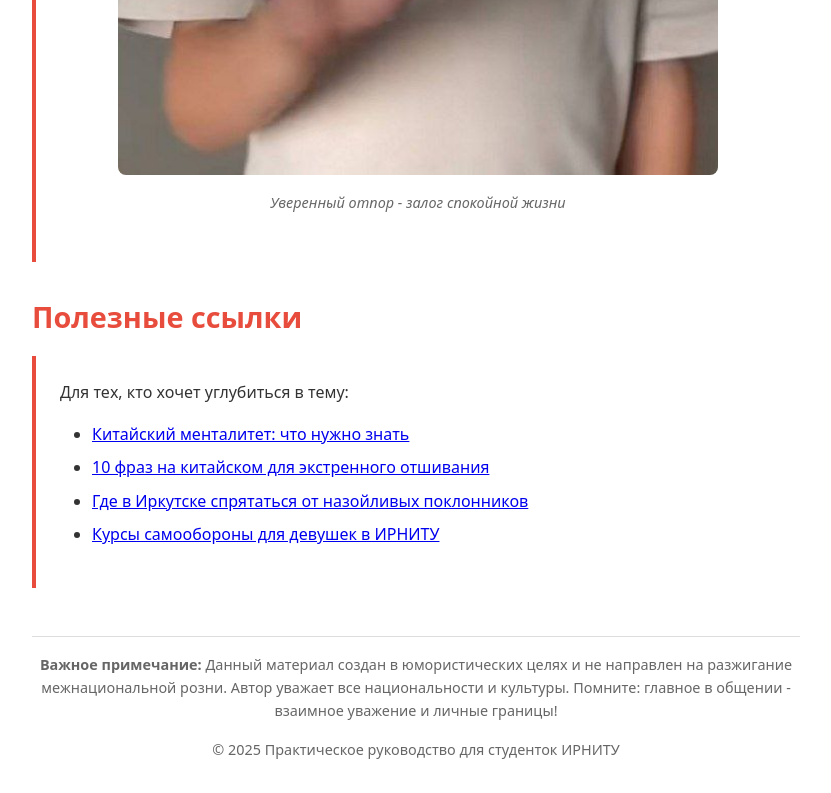
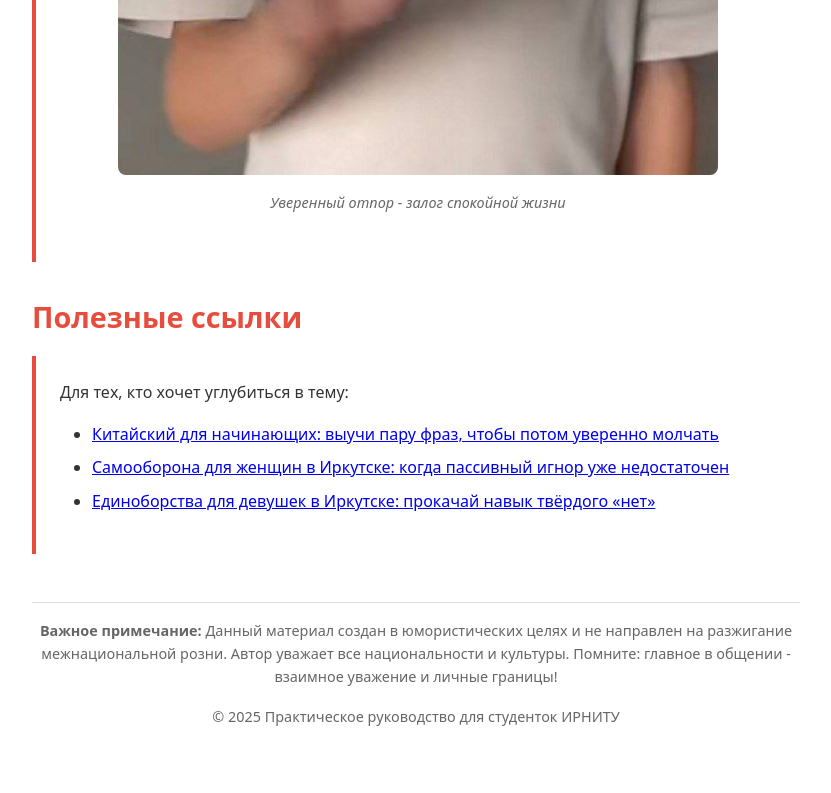
Before and after one commit to stasenko19052006/chinese-lovers, a plain HTML site: page index.html in a window 1280 px wide. Shown: the part 3141-3934 px from the top of the page, without its empty margins (224-1055 px from the left). After the commit the page ends 3901 px from the top, so only its background shows below. Drawn offline with Linux system fonts and the light colour scheme.

Commit message:
Update index.html

```diff
--- a/index.html
+++ b/index.html
@@ -253,12 +253,24 @@
             <article>
                 <p>Для тех, кто хочет углубиться в тему:</p>
 
-                <ul>
-                    <li><a href="#">Китайский менталитет: что нужно знать</a></li>
-                    <li><a href="#">10 фраз на китайском для экстренного отшивания</a></li>
-                    <li><a href="#">Где в Иркутске спрятаться от назойливых поклонников</a></li>
-                    <li><a href="#">Курсы самообороны для девушек в ИРНИТУ</a></li>
-                </ul>
+<ul>
+  <li>
+    <a href="https://studychinese.ru/articles/4/212/" target="_blank" rel="noopener noreferrer">
+      Китайский для начинающих: выучи пару фраз, чтобы потом уверенно молчать
+    </a>
+  </li>
+  <li>
+    <a href="https://2gis.ru/irkutsk/search/%D0%A1%D0%B0%D0%BC%D0%BE%D0%BE%D0%B1%D0%BE%D1%80%D0%BE%D0%BD%D0%B0%20%D0%B4%D0%BB%D1%8F%20%D0%B6%D0%B5%D0%BD%D1%89%D0%B8%D0%BD" target="_blank" rel="noopener noreferrer">
+      Самооборона для женщин в Иркутске: когда пассивный игнор уже недостаточен
+    </a>
+  </li>
+  <li>
+    <a href="https://sportschools.ru/gorod-Irkutsk/sport-Wrestling-martial-arts/Devushki" target="_blank" rel="noopener noreferrer">
+      Единоборства для девушек в Иркутске: прокачай навык твёрдого «нет»
+    </a>
+  </li>
+</ul>
+
             </article>
         </section>
     </main>
```
